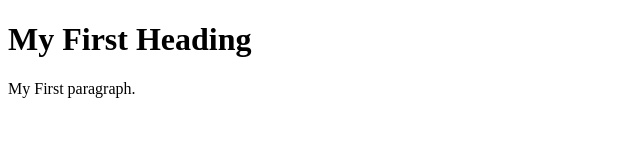
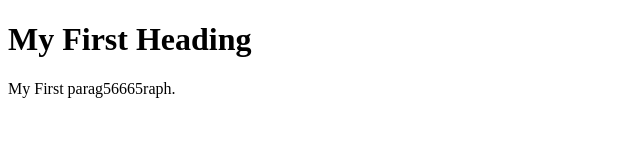
Before and after one commit to Kiririn97/Web_main-SKU, a plain HTML site: page index.html in a window 1280 px wide. Shown: the full height of the page, 0-640 px from the left. Drawn offline with Linux system fonts and the light colour scheme.

Commit message:
내용 수정정

```diff
--- a/index.html
+++ b/index.html
@@ -3,7 +3,7 @@
 <body>
 
 <h1>My First Heading</h1>
-<p>My First paragraph.</p>
+<p>My First parag56665raph.</p>
 
 </body>
 </html>
```
